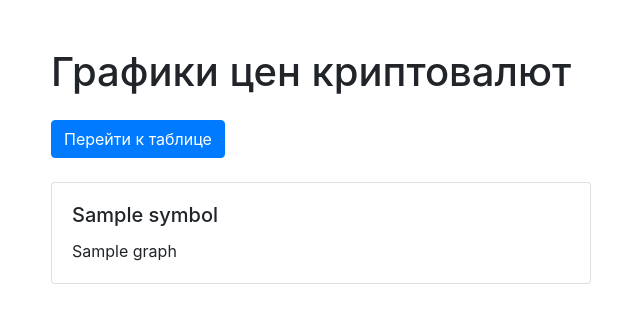
After one commit to MomotEd/CriptoAnalytics, a FastAPI app: template templates/graph.html in a window 1280 px wide. The commit adds this page. Shown: the top 323 px of the page, without its empty margins (34-674 px from the left). Run offline with FastAPI, Linux system fonts and the light colour scheme; the template is opened without the code that fills it: most values are stand-ins (such as "Sample title", 1, 10 or a date in 2020); some libraries are stand-ins or nearby versions.

Commit message:
add graph page

```diff
--- a/main.py
+++ b/main.py
@@ -5,14 +5,18 @@ import pandas as pd
 import numpy as np
 import ccxt.async_support as ccxt
 import asyncio
+import plotly.graph_objs as go
+from plotly.subplots import make_subplots
+from datetime import datetime, timedelta
+
+from starlette.responses import JSONResponse
 
 app = FastAPI()
 
 # Указываем путь к шаблонам
 templates = Jinja2Templates(directory="templates")
 
-
-async def fetch_data(exchange, symbol, timeframe='1h', limit=100):
+async def fetch_data(exchange, symbol, timeframe='1h', limit=168):  # 168 часов = 7 дней
     """Асинхронное получение данных OHLCV для символа"""
     try:
         ohlcv = await exchange.fetch_ohlcv(symbol, timeframe=timeframe, limit=limit)
@@ -44,7 +48,7 @@ async def index(request: Request):
 
     # Получаем список всех тикеров
     markets = await exchange.load_markets()
-    ticker_symbols = [symbol for symbol in markets.keys() if symbol != 'BTC/USDT' and symbol.endswith('/USDT')]
+    ticker_symbols = [symbol for symbol in markets.keys() if symbol != 'BTC/USDT' and symbol.endswith('/USDT')][0:10]
 
     # Асинхронно получаем данные по всем тикерам
     tasks = [fetch_data(exchange, symbol) for symbol in ticker_symbols]
@@ -60,30 +64,36 @@ async def index(request: Request):
             altcoin_data = get_price_changes(altcoin_data)
 
             # Сводим данные по времени и направлению движения
-            merged_data = pd.merge_asof(altcoin_data, btc_data[['timestamp', 'direction']],
+            merged_data = pd.merge_asof(altcoin_data, btc_data[['timestamp', 'direction', 'close']],
                                         on='timestamp', suffixes=('', '_btc'))
 
             # Отбираем только те строки, где направление альткоина совпадает с направлением биткоина
             matching_data = merged_data[merged_data['direction'] == merged_data['direction_btc']]
 
             if not matching_data.empty:
-                # Находим среднюю задержку для совпадающих направлений
-                def calculate_time_delay(row, btc_data):
+                # Находим задержку и добавляем время изменения
+                def calculate_time_delay_and_times(row, btc_data):
                     btc_change_time = btc_data.loc[btc_data['timestamp'] <= row['timestamp'], 'timestamp'].max()
-                    return (row['timestamp'] - btc_change_time).total_seconds()
+                    delay = (row['timestamp'] - btc_change_time).total_seconds()
+                    return pd.Series({'time_delay': delay, 'btc_time': btc_change_time, 'altcoin_time': row['timestamp']})
 
-                matching_data.loc[:, 'time_delay'] = matching_data.apply(calculate_time_delay, axis=1, btc_data=btc_data)
+                matching_data = matching_data.join(
+                    matching_data.apply(calculate_time_delay_and_times, axis=1, btc_data=btc_data)
+                )
 
                 # Группируем данные по направлениям движения
                 result = matching_data.groupby(['direction_btc']).agg({
                     'time_delay': 'mean',
+                    'btc_time': 'first',
+                    'altcoin_time': 'first',
                     'direction': lambda x: x.mode()[0]
                 }).reset_index()
 
                 # Добавляем результат в список
                 matching_results.append({
                     'altcoin_pair': symbol,
-                    'result': result.to_dict(orient='records')
+                    'result': result.to_dict(orient='records'),
+                    'full_data': matching_data[['timestamp', 'close', 'direction', 'btc_time', 'altcoin_time']].to_dict(orient='records')
                 })
 
         except Exception as e:
@@ -95,6 +105,85 @@ async def index(request: Request):
     # Рендерим HTML-шаблон с переданными данными
     return templates.TemplateResponse("index.html", {"request": request, "data": matching_results})
 
+@app.get("/graph", response_class=HTMLResponse)
+async def graph(request: Request):
+    exchange = ccxt.binance()
+
+    # Получаем данные по BTC/USDT
+    btc_data = await fetch_data(exchange, 'BTC/USDT')
+
+    if btc_data is None:
+        return JSONResponse(content={"error": "BTC/USDT data could not be fetched"})
+
+    # Обработка данных биткоина
+    btc_data = get_price_changes(btc_data)
+
+    # Устанавливаем диапазон дат для последней недели
+    end_date = btc_data['timestamp'].max()
+    start_date = end_date - timedelta(days=7)
+
+    # Получаем список всех тикеров
+    markets = await exchange.load_markets()
+    ticker_symbols = [symbol for symbol in markets.keys() if symbol != 'BTC/USDT' and symbol.endswith('/USDT')][0:10]
+
+    # Асинхронно получаем данные по всем тикерам
+    tasks = [fetch_data(exchange, symbol) for symbol in ticker_symbols]
+    results = await asyncio.gather(*tasks)
+
+    graphs = []
+
+    for symbol, altcoin_data in zip(ticker_symbols, results):
+        if altcoin_data is None:
+            continue
+
+        try:
+            altcoin_data = get_price_changes(altcoin_data)
+
+            # Сводим данные по времени и направлению движения
+            merged_data = pd.merge_asof(altcoin_data, btc_data[['timestamp', 'direction', 'close']],
+                                        on='timestamp', suffixes=('', '_btc'))
+
+            # Отбираем только те строки, где направление альткоина совпадает с направлением биткоина
+            matching_data = merged_data[merged_data['direction'] == merged_data['direction_btc']]
+
+            if not matching_data.empty:
+                # Создаем графики для биткоина и альткоина
+                fig = make_subplots(specs=[[{"secondary_y": True}]])
+
+                # График цены биткоина
+                fig.add_trace(
+                    go.Scatter(x=matching_data['timestamp'], y=matching_data['close_btc'], mode='lines', name='BTC/USDT'),
+                    secondary_y=False,
+                )
+
+                # График цены альткоина
+                fig.add_trace(
+                    go.Scatter(x=matching_data['timestamp'], y=matching_data['close'], mode='lines', name=symbol),
+                    secondary_y=True,
+                )
+
+                # Настройка осей с фиксированным диапазоном для последней недели
+                fig.update_xaxes(title_text="Время", range=[start_date, end_date])
+                fig.update_yaxes(title_text="Цена BTC/USDT", secondary_y=False)
+                fig.update_yaxes(title_text=f"Цена {symbol}", secondary_y=True)
+
+                # Настройка заголовка
+                fig.update_layout(
+                    title_text=f"Сравнение цен BTC/USDT и {symbol}",
+                    height=600,
+                )
+
+                graph_html = fig.to_html(full_html=False)
+                graphs.append({"symbol": symbol, "graph": graph_html})
+
+        except Exception as e:
+            print(f"Error processing {symbol}: {e}")
+
+    # Закрываем соединение с биржей
+    await exchange.close()
+
+    return templates.TemplateResponse("graph.html", {"request": request, "graphs": graphs})
+
 if __name__ == '__main__':
     import uvicorn
     uvicorn.run(app, host="127.0.0.1", port=8000)
--- a/process_currency.py
+++ b/process_currency.py
@@ -1,7 +1,7 @@
 import pandas as pd
 
 
-async def get_ohlcv_data(exchange, symbol, timeframe='1s', limit=10000):
+async def get_ohlcv_data(exchange, symbol, timeframe='1h', limit=168):
     ohlcv = exchange.fetch_ohlcv(symbol, timeframe=timeframe, limit=limit)
     df = pd.DataFrame(ohlcv, columns=['timestamp', 'open', 'high', 'low', 'close', 'volume'])
     df['timestamp'] = pd.to_datetime(df['timestamp'], unit='ms')
--- a/requirements.txt
+++ b/requirements.txt
@@ -4,3 +4,4 @@ pandas==2.2.2
 numpy==2.0.1
 jinja2==3.1.4
 ccxt==4.3.79
+plotly==5.23.0
--- /dev/null
+++ b/templates/graph.html
@@ -0,0 +1,30 @@
+<!DOCTYPE html>
+<html lang="en">
+<head>
+    <meta charset="UTF-8">
+    <meta name="viewport" content="width=device-width, initial-scale=1.0">
+    <title>Crypto Graphs</title>
+    <link href="https://stackpath.bootstrapcdn.com/bootstrap/4.5.2/css/bootstrap.min.css" rel="stylesheet">
+    <script src="https://cdn.plot.ly/plotly-latest.min.js"></script>
+</head>
+<body>
+    <div class="container mt-5">
+        <h1 class="mb-4">Графики цен криптовалют</h1>
+        <a href="/" class="btn btn-primary mb-4">Перейти к таблице</a>
+        <div class="row">
+            {% for graph in graphs %}
+            <div class="col-md-6 mb-4">
+                <div class="card">
+                    <div class="card-body">
+                        <h5 class="card-title">{{ graph.symbol }}</h5>
+                        <div id="graph-{{ loop.index }}">
+                            {{ graph.graph | safe }}
+                        </div>
+                    </div>
+                </div>
+            </div>
+            {% endfor %}
+        </div>
+    </div>
+</body>
+</html>
```
Also changed, not shown: templates/index.html (+15 -13 lines).
